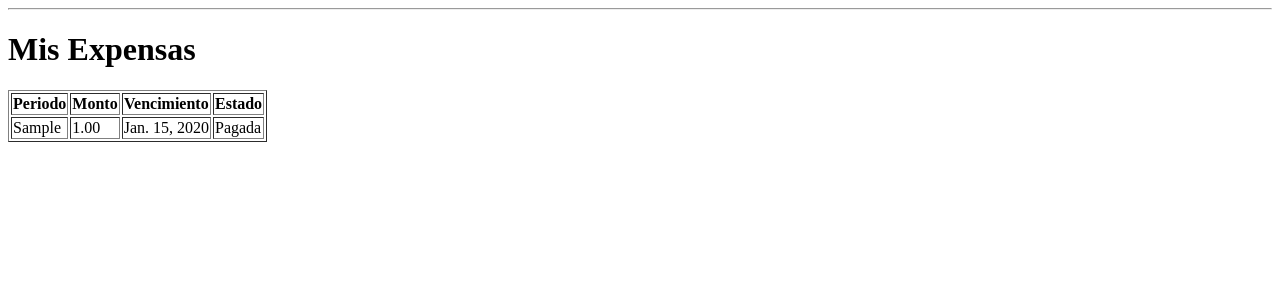
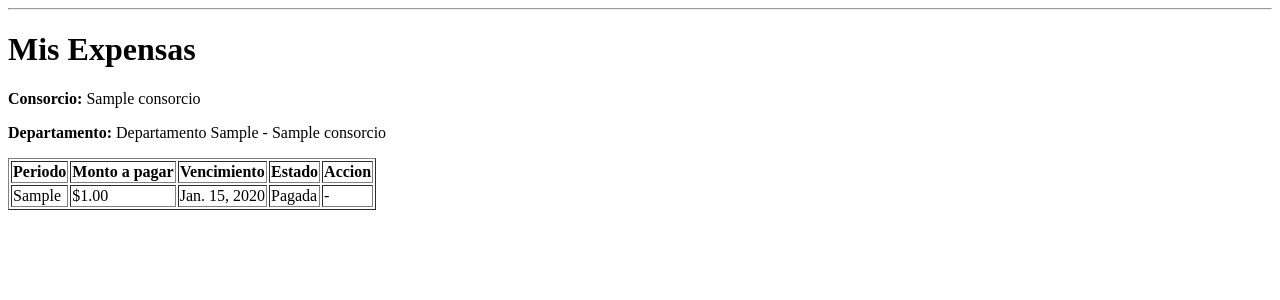
Before and after one commit to gogoroisler/TP-FINAL-BACKEND--IFTS18, a Django app: page /mis-expensas/ in a window 1280 px wide. Shown: the part 97-397 px from the top of the page. Run offline with Django 5.2, Linux system fonts and the light colour scheme; a user stored in the database is signed in; tables that the repository leaves empty hold one stand-in row (values such as "Sample post").

Commit message:
feat: resumen gastos en mis_expensas, boton informar pago

```diff
--- a/consorcios/views.py
+++ b/consorcios/views.py
@@ -1,10 +1,10 @@
 from django.contrib.auth.decorators import login_required
-from django.shortcuts import render
+from django.shortcuts import render, redirect, get_object_or_404
 from django.utils.decorators import method_decorator
 from django.views.generic import ListView
 
 from consorcios.selectors import get_departamento_por_titularidad, get_departamento_por_usuario
-from expensas.selectors import get_expensas_por_departamento
+from expensas.selectors import get_expensas_por_departamento, get_resumen_gastos_periodo
 from expensas.models import Expensa
 
 
@@ -15,11 +15,26 @@ class MisExpensasView(ListView):
     context_object_name = 'expensas'
 
     def get_queryset(self):
-        # Primero busca por titularidad activa
         departamento = get_departamento_por_titularidad(self.request.user)
-        # Si no tiene titularidad, cae al campo usuario directo
         if not departamento:
             departamento = get_departamento_por_usuario(self.request.user)
         if departamento:
             return get_expensas_por_departamento(departamento)
         return Expensa.objects.none()
+
+    def get_context_data(self, **kwargs):
+        context = super().get_context_data(**kwargs)
+        departamento = get_departamento_por_titularidad(self.request.user)
+        if not departamento:
+            departamento = get_departamento_por_usuario(self.request.user)
+        context['departamento'] = departamento
+        return context
+
+
+@login_required
+def informar_pago(request, expensa_id):
+    expensa = get_object_or_404(Expensa, id=expensa_id)
+    if request.method == 'POST':
+        expensa.pagada = True
+        expensa.save()
+    return redirect('mis_expensas')
--- a/expensas/selectors.py
+++ b/expensas/selectors.py
@@ -91,3 +91,12 @@ def generar_preview_periodo(consorcio, periodo):
         'total_consorcio': total_consorcio,
         'detalle': preview,
     }
+
+
+def get_resumen_gastos_periodo(consorcio, periodo):
+    gastos = get_gastos_por_consorcio_periodo(consorcio, periodo)
+    total = sum(g.monto for g in gastos)
+    return {
+        'gastos': gastos,
+        'total': total,
+    }
--- a/gestion_consorcios/urls.py
+++ b/gestion_consorcios/urls.py
@@ -2,7 +2,7 @@ from django.contrib import admin
 from django.urls import path, include
 
 from core.views import home, PanelAdminView, PanelConsorcistView
-from consorcios.views import MisExpensasView
+from consorcios.views import MisExpensasView, informar_pago
 from expensas.views import (
     ListarExpensasView,
     DetalleExpensaView,
@@ -20,6 +20,7 @@ urlpatterns = [
     path('panel-admin/', PanelAdminView.as_view(), name='panel_admin'),
     path('panel-consorcista/', PanelConsorcistView.as_view(), name='panel_consorcista'),
     path('mis-expensas/', MisExpensasView.as_view(), name='mis_expensas'),
+    path('informar-pago/<int:expensa_id>/', informar_pago, name='informar_pago'),
     path('listar-expensas/', ListarExpensasView.as_view(), name='listar_expensas'),
     path('expensa/<int:expensa_id>/', DetalleExpensaView.as_view(), name='detalle_expensa'),
     path('crear-expensa/', CrearExpensaView.as_view(), name='crear_expensa'),
--- a/templates/mis_expensas.html
+++ b/templates/mis_expensas.html
@@ -1,37 +1,43 @@
-<!-- Muestra las expensas del usuario logueado -->
 {% extends 'base.html' %}
-
+{% block title %}Mis Expensas{% endblock %}
 {% block content %}
-
 <h1>Mis Expensas</h1>
 
+{% if departamento %}
+<p><strong>Consorcio:</strong> {{ departamento.consorcio }}</p>
+<p><strong>Departamento:</strong> {{ departamento }}</p>
+{% endif %}
+
+{% if expensas %}
 <table border="1">
-
     <tr>
         <th>Periodo</th>
-        <th>Monto</th>
+        <th>Monto a pagar</th>
         <th>Vencimiento</th>
         <th>Estado</th>
+        <th>Accion</th>
     </tr>
-
     {% for expensa in expensas %}
-
     <tr>
         <td>{{ expensa.periodo }}</td>
-        <td>{{ expensa.monto }}</td>
+        <td>${{ expensa.monto }}</td>
         <td>{{ expensa.fecha_vencimiento }}</td>
-
+        <td>{% if expensa.pagada %}Pagada{% else %}Pendiente{% endif %}</td>
         <td>
-            {% if expensa.pagada %}
-                Pagada
+            {% if not expensa.pagada %}
+            <form method="post" action="{% url 'informar_pago' expensa.id %}">
+                {% csrf_token %}
+                <button type="submit">Informar pago</button>
+            </form>
             {% else %}
-                Pendiente
+            -
             {% endif %}
         </td>
     </tr>
-
     {% endfor %}
-
 </table>
+{% else %}
+<p>No tenés expensas registradas todavía.</p>
+{% endif %}
 
 {% endblock %}
```
